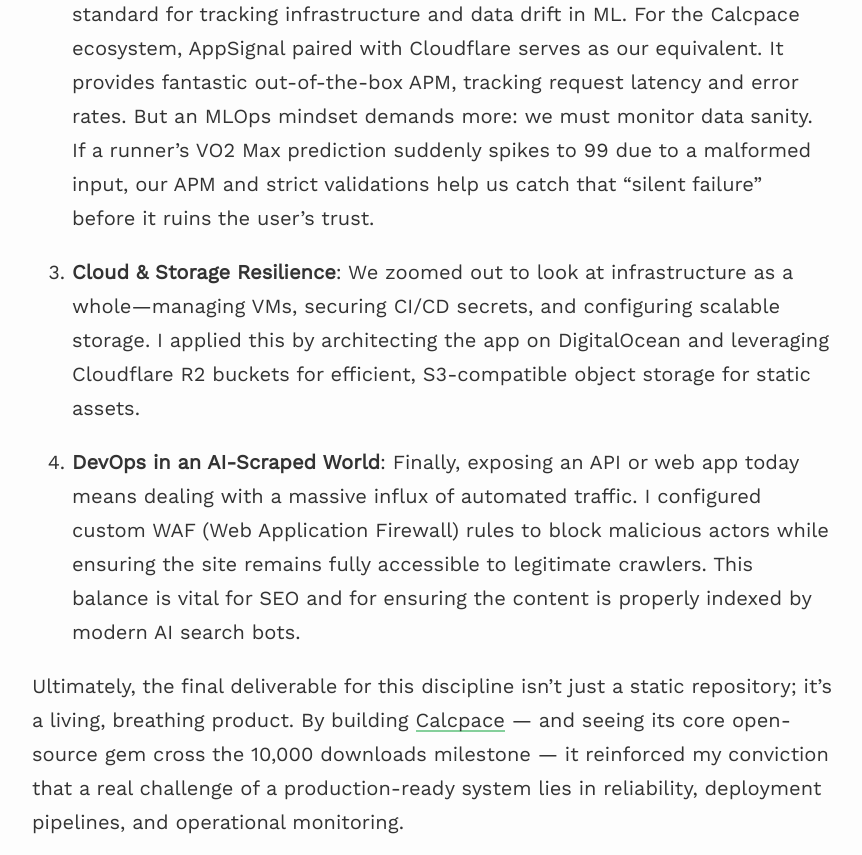
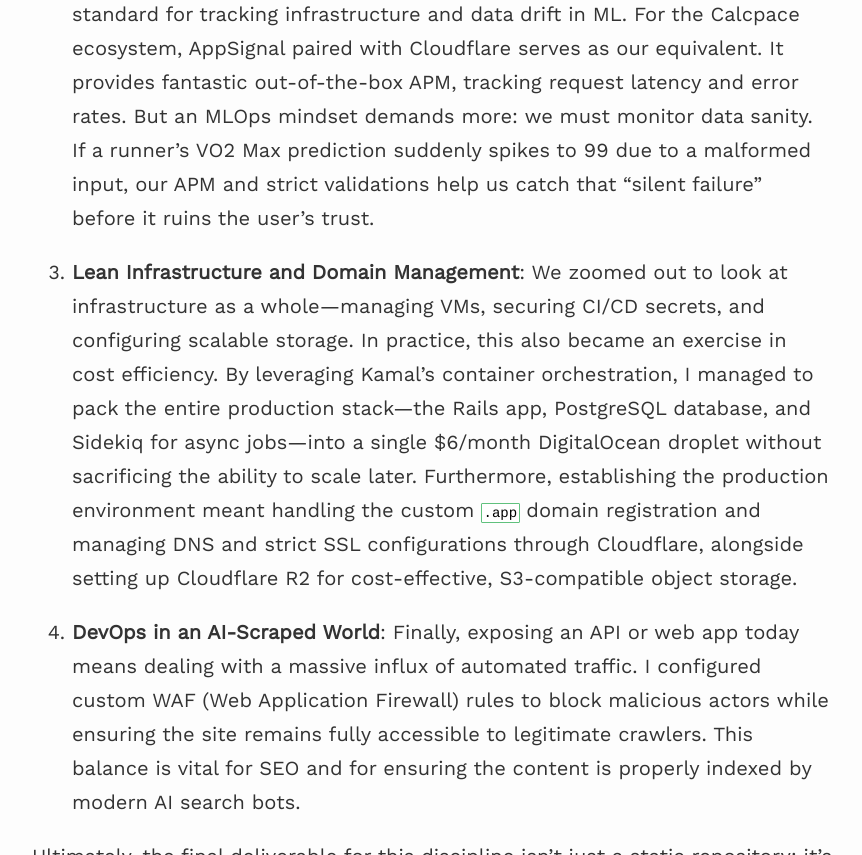
Before and after one commit to 0jonjo/0jonjo.github.io, a Jekyll site: the page built from _posts/2026-06-06-from-backend-to-mlops.md, in a window 1280 px wide and 900 px high, scrolled down 3827 px, cut to the strip 0-855 px from the top of the window. Shown: the whole strip, without its empty margins (208-1070 px from the left). Built offline with Jekyll 4.4.1, drawn with Linux system fonts in a browser that asks for light colours; nearby versions of some CDN libraries.

Commit message:
update from backend to mlops text

```diff
--- a/_posts/2026-06-06-from-backend-to-mlops.md
+++ b/_posts/2026-06-06-from-backend-to-mlops.md
@@ -30,7 +30,7 @@
 
 5. **Beyond Uptime (Monitoring Data Sanity)**: The course introduced the LGTM stack (Looker, Grafana, Tempo, Mimir) for deep observability, which is standard for tracking infrastructure and data drift in ML. For the Calcpace ecosystem, AppSignal paired with Cloudflare serves as our equivalent. It provides fantastic out-of-the-box APM, tracking request latency and error rates. But an MLOps mindset demands more: we must monitor data sanity. If a runner's VO2 Max prediction suddenly spikes to 99 due to a malformed input, our APM and strict validations help us catch that "silent failure" before it ruins the user's trust.
 
-6. **Cloud & Storage Resilience**: We zoomed out to look at infrastructure as a whole—managing VMs, securing CI/CD secrets, and configuring scalable storage. I applied this by architecting the app on DigitalOcean and leveraging Cloudflare R2 buckets for efficient, S3-compatible object storage for static assets.
+6. **Lean Infrastructure and Domain Management**: We zoomed out to look at infrastructure as a whole—managing VMs, securing CI/CD secrets, and configuring scalable storage. In practice, this also became an exercise in cost efficiency. By leveraging Kamal's container orchestration, I managed to pack the entire production stack—the Rails app, PostgreSQL database, and Sidekiq for async jobs—into a single $6/month DigitalOcean droplet without sacrificing the ability to scale later. Furthermore, establishing the production environment meant handling the custom `.app` domain registration and managing DNS and strict SSL configurations through Cloudflare, alongside setting up Cloudflare R2 for cost-effective, S3-compatible object storage.
 
 7. **DevOps in an AI-Scraped World**: Finally, exposing an API or web app today means dealing with a massive influx of automated traffic. I configured custom WAF (Web Application Firewall) rules to block malicious actors while ensuring the site remains fully accessible to legitimate crawlers. This balance is vital for SEO and for ensuring the content is properly indexed by modern AI search bots.
 
```
